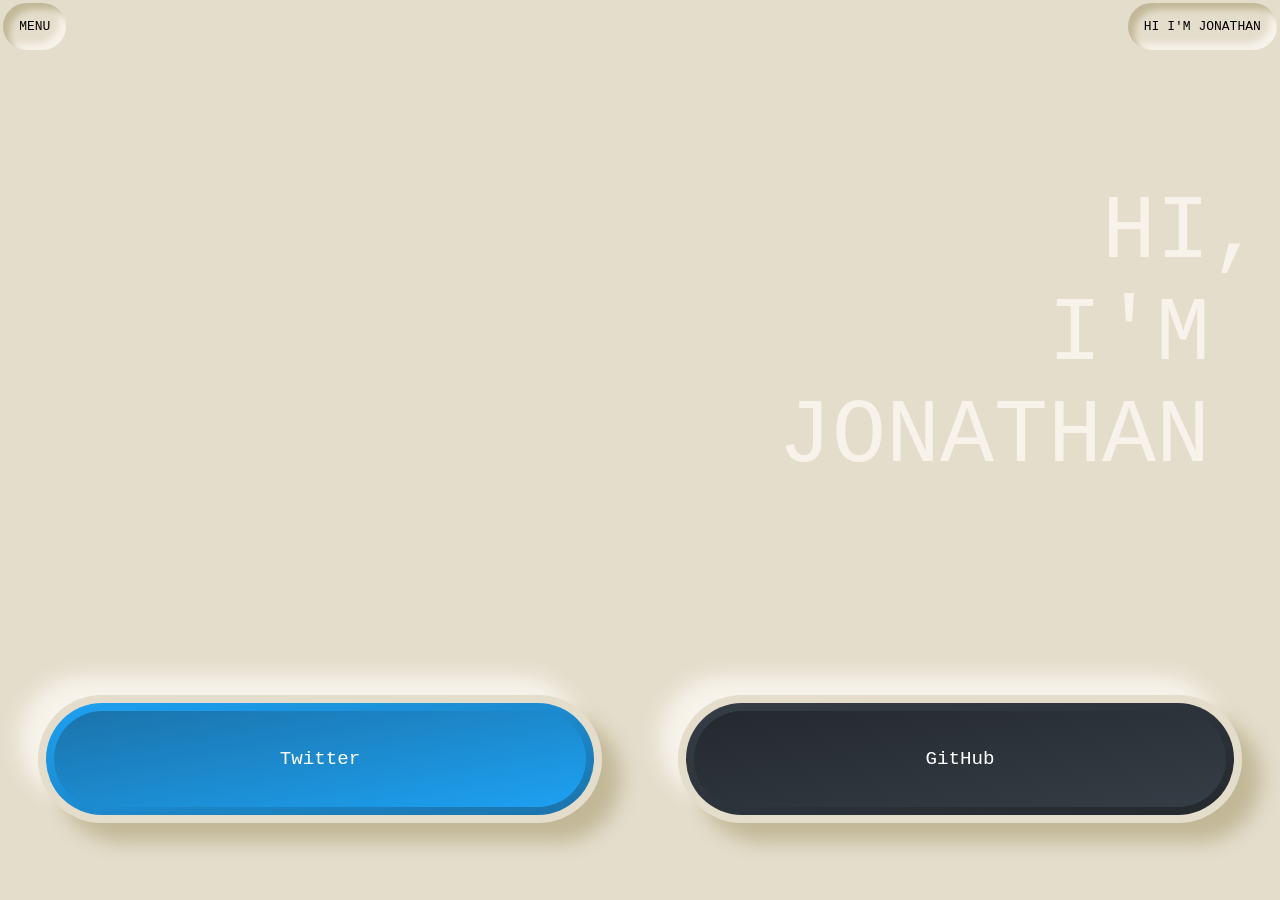
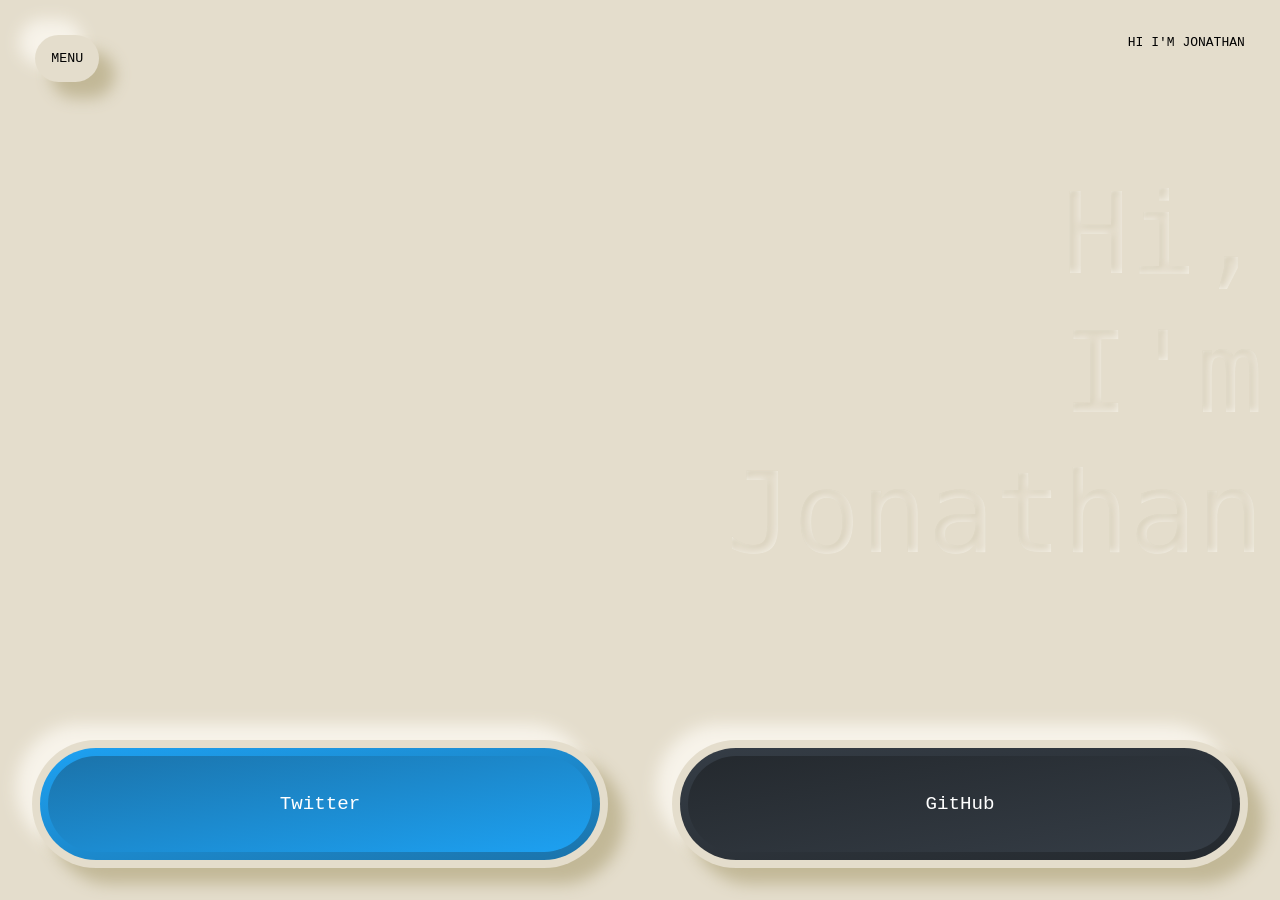
Before and after one commit to cowlingj/cowlingj.github.io, a Jekyll site: the page built from index.html, in a window 1280 px wide. Built offline with Jekyll 4.4.1, drawn with Linux system fonts in a browser that asks for light colours.

Commit message:
Fix background lettering neumorphic effect

```diff
--- a/_includes/header/index.html
+++ b/_includes/header/index.html
@@ -1,7 +1,7 @@
 <header>
   <div class="flex">
-    <p class="pointer uppercase m-0 toggle-nav shadow-inset p-m round-m mono" role="menu" aria-haspopup="true">Menu</p>
+    <button class="bg-none border-none pointer uppercase toggle-nav shadow p-m m-l round-m mono" role="menu" aria-haspopup="true">Menu</button>
     <span class="flex-spacer"></span>
-    <a href="/" class="text-none color-inherit"><p class="uppercase m-0 shadow-inset p-m round-m mono">Hi I'm Jonathan</p></a>
+    <a href="/" class="text-none color-inherit"><p class="uppercase m-0 m-l mono">Hi I'm Jonathan</p></a>
   </div>
 </header>
--- a/assets/utils.css
+++ b/assets/utils.css
@@ -12,6 +12,10 @@
 
 .p-m {
   padding: 1rem;
+}
+
+.m-l {
+  margin: 2rem;
 }
 
 .flex-spacer {
@@ -128,14 +132,14 @@
 }
 
 .shadow {
-  margin: 2em;
-  box-shadow: 1em 1em 1em var(--root-shadow-color),
-              -1em -1em 1em var(--root-highlight-color);
+  margin: 2rem;
+  box-shadow: 1rem 1rem 1rem var(--root-shadow-color),
+              -1rem -1rem 1rem var(--root-highlight-color);
 }
 
 .shadow-inset {
-  box-shadow: 0.5em 0.5em 0.5em var(--root-shadow-color) inset,
-             -0.5em -0.5em 0.5em var(--root-highlight-color) inset;
+  box-shadow: 0.5rem 0.5rem 0.5rem var(--root-shadow-color) inset,
+             -0.5rem -0.5rem 0.5rem var(--root-highlight-color) inset;
 }
 
 .round-l {
@@ -143,7 +147,7 @@
 }
 
 .round-m {
-  border-radius: 3em;
+  border-radius: 3rem;
 }
 
 .border-box {
@@ -153,3 +157,11 @@
 .inline-block {
   display: inline-block;
 }
+
+.bg-none {
+  background: none;
+}
+
+.border-none {
+  border: none;
+}
--- a/index.html
+++ b/index.html
@@ -3,20 +3,16 @@
 ---
 
 <main class="body flex flex-col space-around overflow-none">
-  <p class="uppercase text-end splash-text overflow-none mono">
-    Hi,<br/>
-    I'm&nbsp;<br/>
-    Jonathan&nbsp;
-  </p>
+  {% include hi-im-jonathan.svg %}
   <section class="flex flex-wrap space-around align-strech">
-    <a class="grow align-strech shadow round-l flex space-around cta h-l" href="https://twitter.com/_cowlingj_">
+    <a class="grow align-strech shadow round-l m-l flex space-around cta h-l" href="https://twitter.com/_cowlingj_">
       <div class="grow align-strech round-l flex space-around cta twitter-outer m-0_5">
         <div class="twitter-inner round-l m-0_5 grow align-center flex space-around">
           Twitter
         </div>
       </div>
     </a>
-    <a class="grow align-strech shadow round-l flex space-around cta h-l" href="https://github.com/cowlingj">
+    <a class="grow align-strech shadow round-l m-l flex space-around cta h-l" href="https://github.com/cowlingj">
       <div class="grow align-strech round-l flex space-around cta github-outer m-0_5">
         <div class="github-inner round-l m-0_5 grow align-center flex space-around">
           GitHub
```
Also changed, not shown: _includes/hi-im-jonathan.svg (added).
